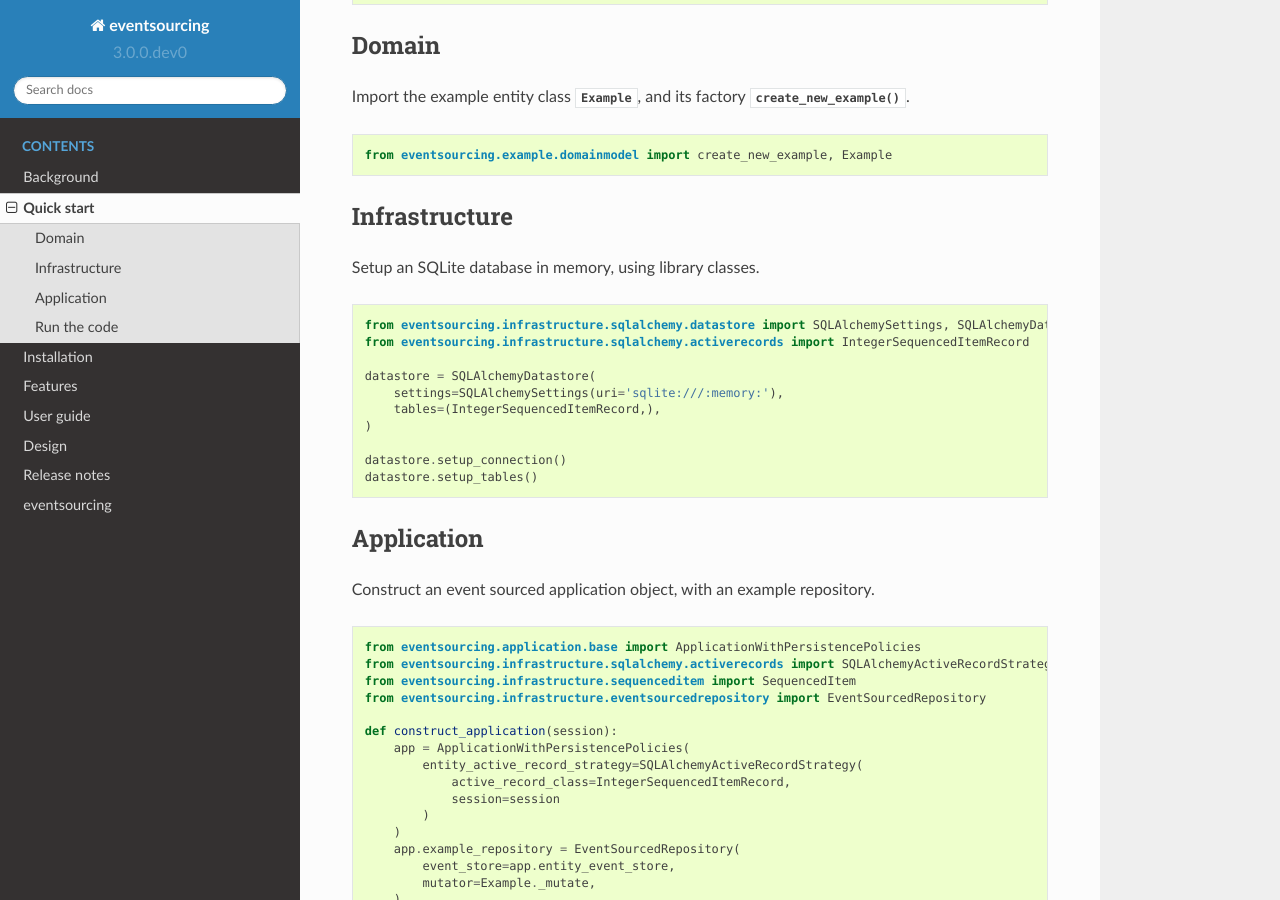
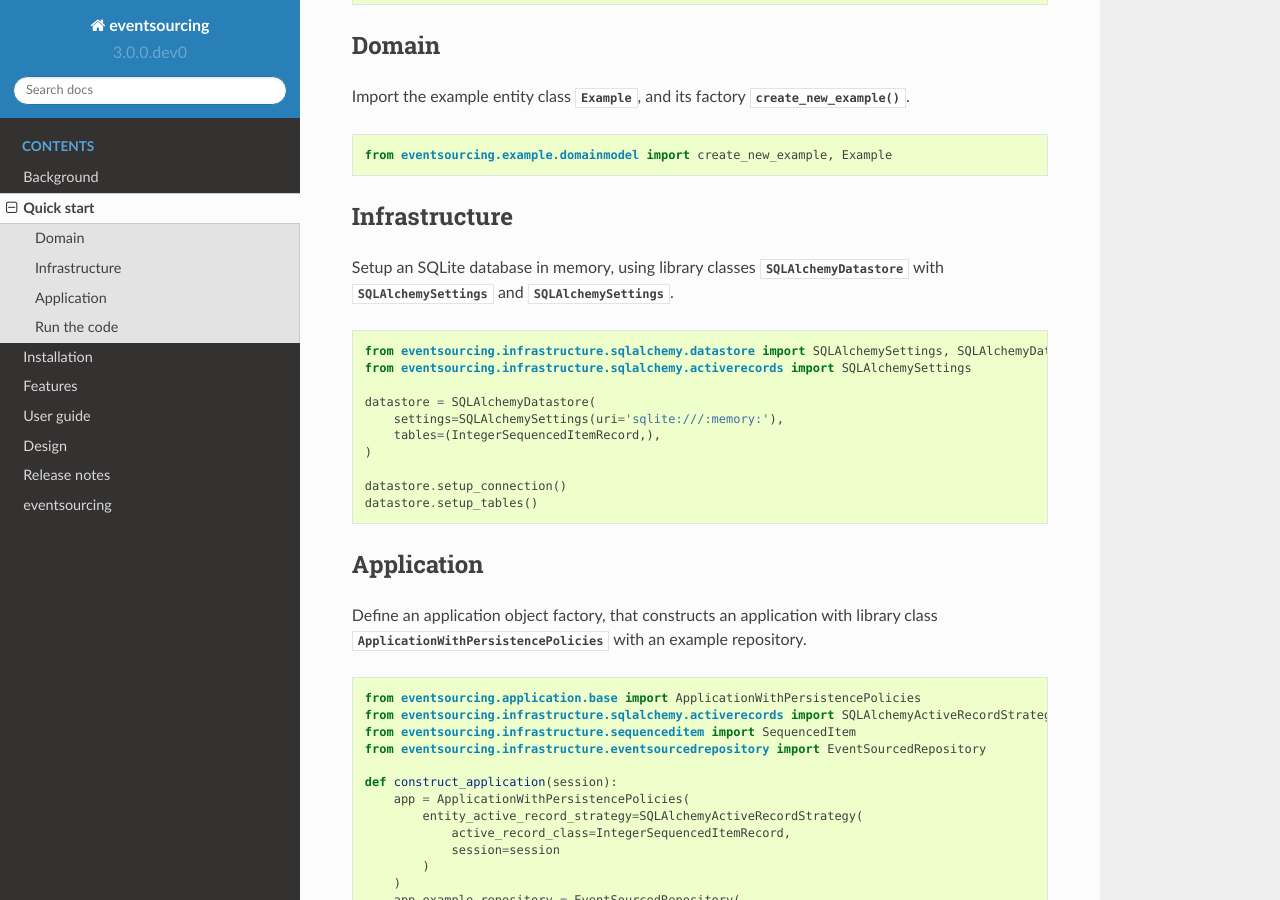
Before and after one commit to pyeventsourcing/eventsourcing, a Sphinx documentation site: the page built from docs/topics/quick_start.rst, in a window 1280 px wide and 900 px high, scrolled down 318 px. Built offline with Sphinx 7.4.7 and the Read the Docs theme 2.0.0, drawn with Linux system fonts in a browser that asks for light colours.

Commit message:
Added links.

```diff
--- a/docs/topics/quick_start.rst
+++ b/docs/topics/quick_start.rst
@@ -28,12 +28,15 @@ and its factory :func:`~eventsourcing.example.domainmodel.create_new_example`.
 Infrastructure
 ==============
 
-Setup an SQLite database in memory, using library classes.
+Setup an SQLite database in memory, using library classes
+:class:`~eventsourcing.infrastructure.sqlalchemy.datastore.SQLAlchemyDatastore` with
+:class:`~eventsourcing.infrastructure.sqlalchemy.datastore.SQLAlchemySettings` and
+:class:`~eventsourcing.infrastructure.sqlalchemy.activerecords.SQLAlchemySettings`.
 
 .. code:: python
 
     from eventsourcing.infrastructure.sqlalchemy.datastore import SQLAlchemySettings, SQLAlchemyDatastore
-    from eventsourcing.infrastructure.sqlalchemy.activerecords import IntegerSequencedItemRecord
+    from eventsourcing.infrastructure.sqlalchemy.activerecords import SQLAlchemySettings
 
     datastore = SQLAlchemyDatastore(
         settings=SQLAlchemySettings(uri='sqlite:///:memory:'),
@@ -47,7 +50,9 @@ Setup an SQLite database in memory, using library classes.
 Application
 ===========
 
-Construct an event sourced application object, with an example repository.
+Define an application object factory, that constructs an application with library
+class :class:`~eventsourcing.application.base.ApplicationWithPersistencePolicies`
+with an example repository.
 
 .. code:: python
 
```
